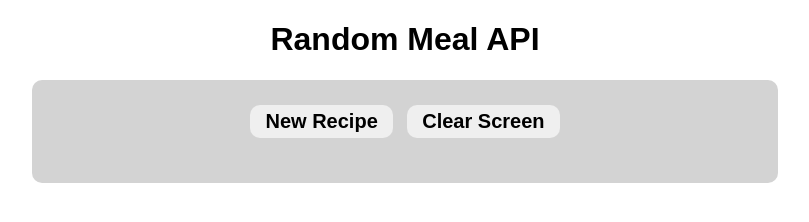
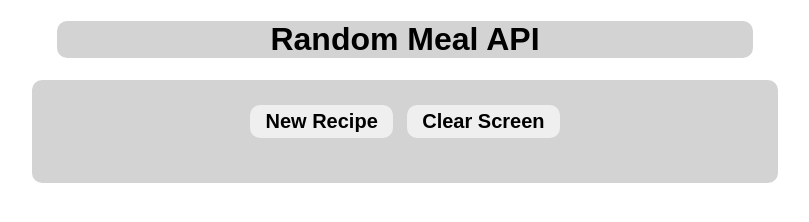
Before and after one commit to phillipbmartinez/MealAPI, a plain HTML site: page index.html in a window 1280 px wide. Shown: the whole page, without its empty margins (235-1044 px from the left). Drawn offline with Linux system fonts and the light colour scheme.

Commit message:
Moved H1 into it's own div. Added some styling and formatting.

```diff
--- a/index.html
+++ b/index.html
@@ -7,7 +7,9 @@
     <link rel="stylesheet" href="style.css">
 </head>
 <body>
-    <h1 id="myH1">Random Meal API</h1>
+    <div id="topNav">
+        <h1 id="myH1">Random Meal API</h1>
+    </div>
     <div id="container">
         <span id="buttonContainer">
             <button id="newRecipeButton" type="button">New Recipe</button>
--- a/style.css
+++ b/style.css
@@ -1,5 +1,14 @@
 body {
     font-family: sans-serif;
+}
+
+#topNav {
+    width: 55%;
+    margin: 0 auto;
+    border: none;
+    border-radius: 10px;
+    background-color: lightgray;
+    background-color: lightgray;
 }
 
 #container {
```
